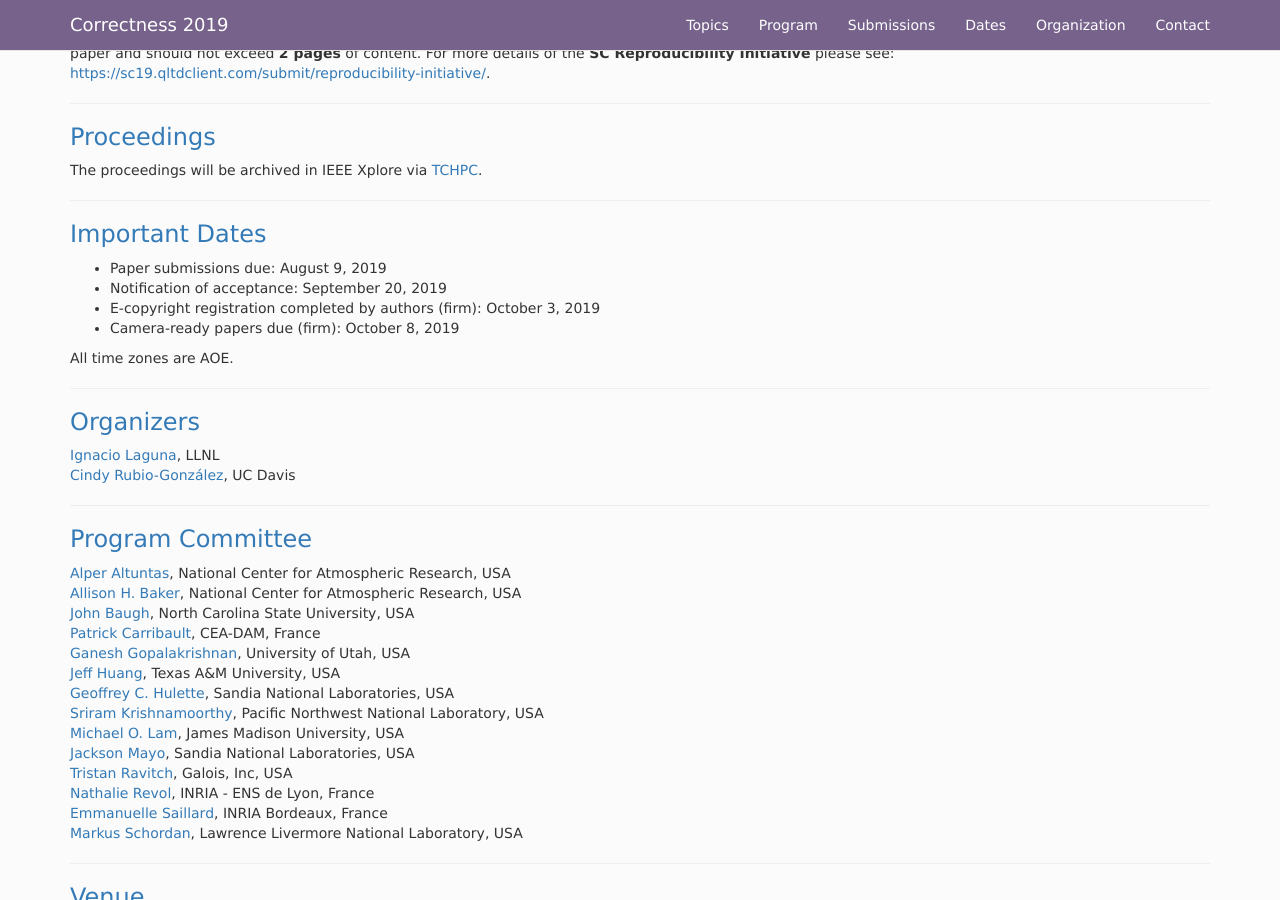
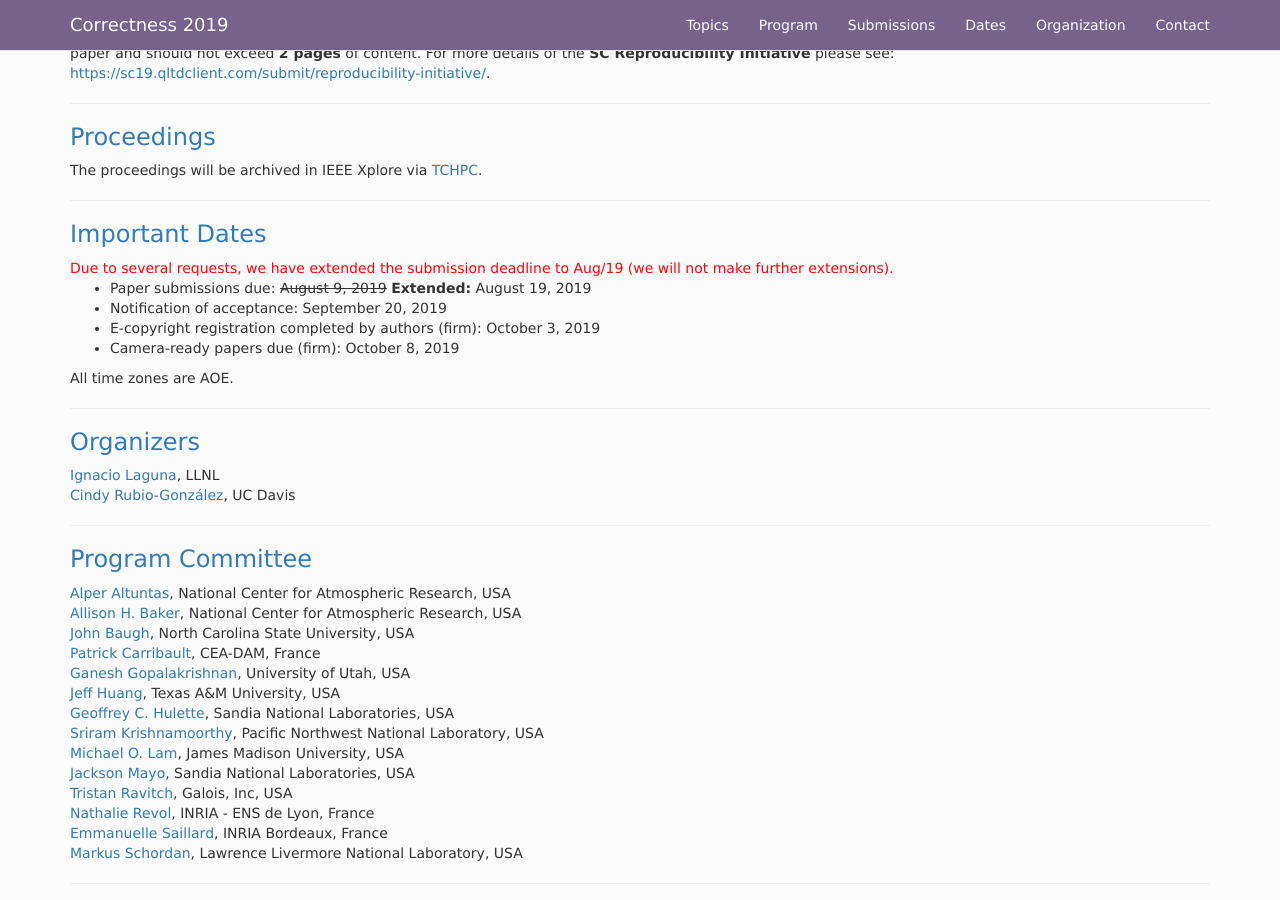
Before and after one commit to correctness-workshop/2019, a Jekyll site: the page built from index.md, in a window 1280 px wide and 900 px high, scrolled down 1662 px. Built offline with Jekyll 4.4.1, drawn with Linux system fonts in a browser that asks for light colours; nearby versions of some CDN libraries; the list of posts is cut into pages by our own code.

Commit message:
extended date

```diff
--- a/index.md
+++ b/index.md
@@ -90,8 +90,9 @@ The proceedings will be archived in IEEE Xplore via [TCHPC](https://tc.computer.
 
 ---
 ### <a class="anchor" name="dates"> Important Dates </a>
+<font color="FF0404">Due to several requests, we have extended the submission deadline to Aug/19 (we will not make further extensions).</font>
 
-* Paper submissions due: August 9, 2019
+* Paper submissions due: ~~August 9, 2019~~ **Extended:** August 19, 2019
 * Notification of acceptance: September 20, 2019
 * E-copyright registration completed by authors (firm): October 3, 2019
 * Camera-ready papers due (firm): October 8, 2019
```
